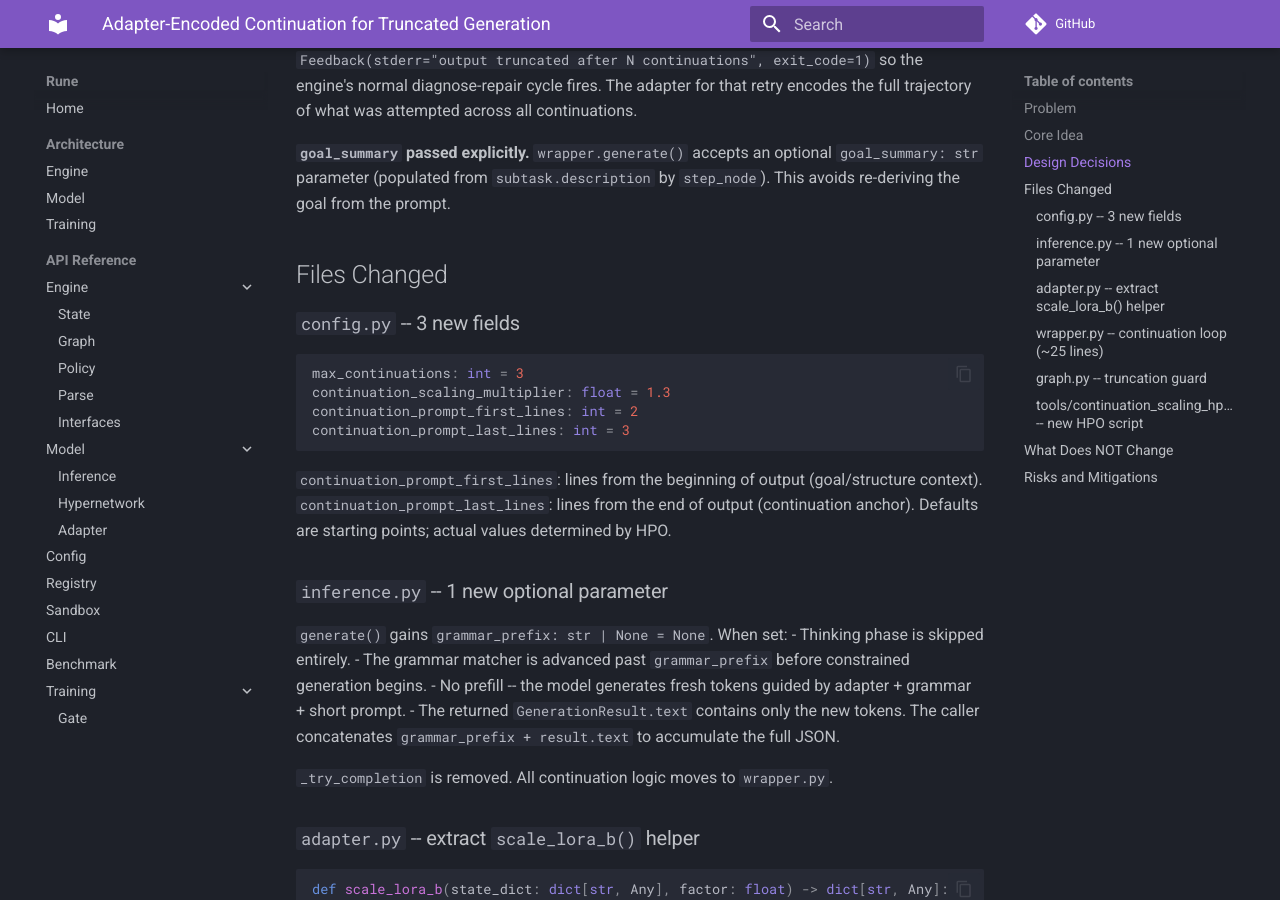
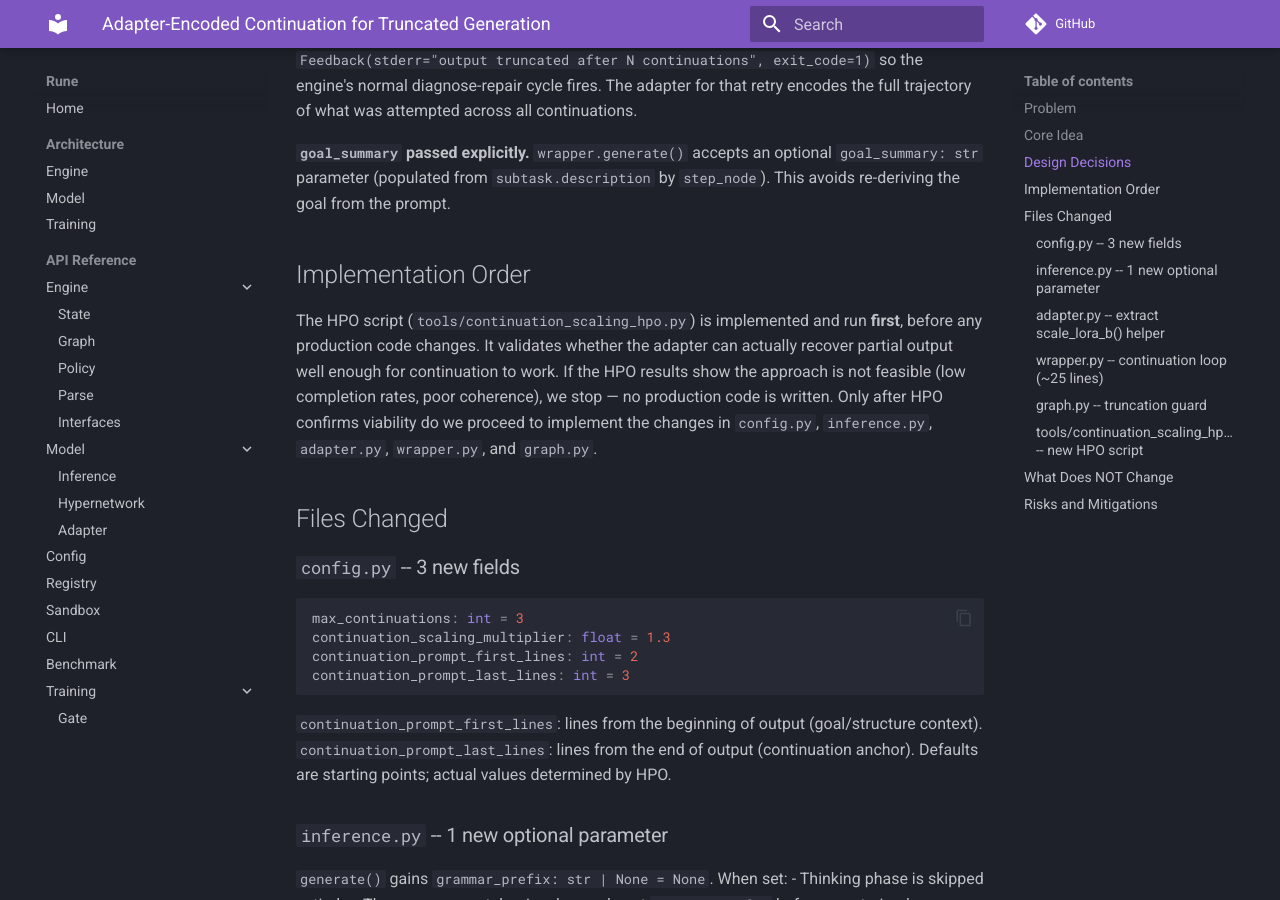
Before and after one commit to ElixirTrials/rune, an MkDocs documentation site: the page built from docs/superpowers/specs/2026-05-26-adapter-continuation-design.md, in a window 1280 px wide and 900 px high, scrolled down 1840 px. Built offline with MkDocs 1.6.1 and Material for MkDocs 9.7.7, drawn with Linux system fonts in a browser that asks for light colours; comment, search, counter and statistics services are not loaded.

Commit message:
docs: HPO script is the feasibility gate, runs before any prod changes
Co-Authored-By: Claude Opus 4.6 <noreply@anthropic.com>

```diff
--- a/docs/superpowers/specs/2026-05-26-adapter-continuation-design.md
+++ b/docs/superpowers/specs/2026-05-26-adapter-continuation-design.md
@@ -41,6 +41,10 @@ This is deliberately different from the initial task trajectory. We embed *what
 **Exhausted continuations feed into the engine's retry loop.** If `max_continuations` is reached and JSON is still incomplete, `wrapper.generate()` returns `GenerationResult(truncated=True)`. In `graph.py`, `step_node` checks `result.truncated` before calling `_extract_code()` to avoid a Pydantic `ValidationError` on malformed JSON. It creates a synthetic `Feedback(stderr="output truncated after N continuations", exit_code=1)` so the engine's normal diagnose-repair cycle fires. The adapter for that retry encodes the full trajectory of what was attempted across all continuations.
 
 **`goal_summary` passed explicitly.** `wrapper.generate()` accepts an optional `goal_summary: str` parameter (populated from `subtask.description` by `step_node`). This avoids re-deriving the goal from the prompt.
+
+## Implementation Order
+
+The HPO script (`tools/continuation_scaling_hpo.py`) is implemented and run **first**, before any production code changes. It validates whether the adapter can actually recover partial output well enough for continuation to work. If the HPO results show the approach is not feasible (low completion rates, poor coherence), we stop — no production code is written. Only after HPO confirms viability do we proceed to implement the changes in `config.py`, `inference.py`, `adapter.py`, `wrapper.py`, and `graph.py`.
 
 ## Files Changed
 
```
